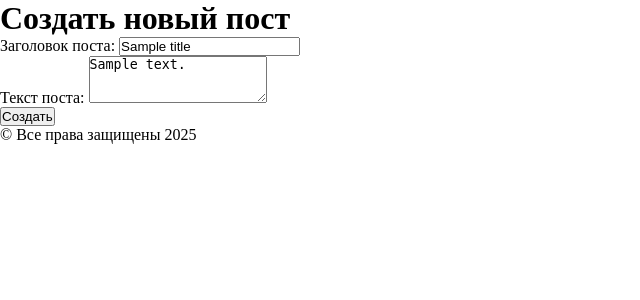
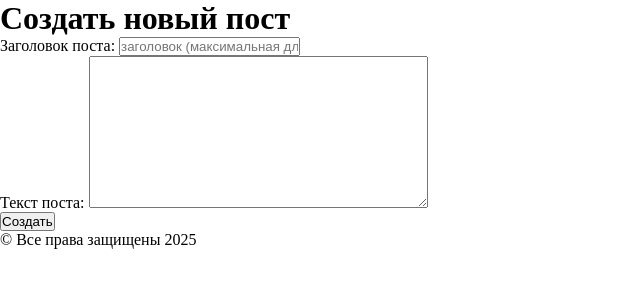
Before and after one commit to Bloedrenn/Pikabu-E-python526, a Django app: template blog/templates/blog/post_add.html in a window 1280 px wide. Shown: the part 18-318 px from the top of the page, without its empty margins (0-640 px from the left). Run offline with Django 5.2, Linux system fonts and the light colour scheme; tables that the repository leaves empty hold one stand-in row (values such as "Sample post"); the template is opened without the code that fills it: values that come from a table or form of the project are taken from there, most other values are stand-ins (such as "Sample title", 1, 10 or a date in 2020).

Commit message:
feat(posts): Изменил форму для добавления поста (forms.Form) и функционал связанный с ним

```diff
--- /dev/null
+++ b/blog/forms.py
@@ -0,0 +1,30 @@
+from django import forms
+
+
+class PostForm(forms.Form):
+  title = forms.CharField(
+    max_length=200,
+    label="Заголовок поста:",
+    required=False,
+    widget=forms.TextInput(attrs={
+      'placeholder': "заголовок (максимальная длина 200 символов)"
+    }) # Можно передавать другие атрибуты, например, "class": 'title-input'
+  )
+
+  text = forms.CharField(
+    label="Текст поста:",
+    widget=forms.Textarea(attrs={
+      'row': 3
+    })
+  )
+
+  def clean_title(self):
+    title = self.cleaned_data['title'].strip()
+
+    if not title:
+      raise forms.ValidationError("Заголовок обязателен.")
+
+    if len(title) < 5:
+      raise forms.ValidationError("Заголовок не должен быть короче 5 символов.")
+
+    return title
--- a/blog/templates/blog/post_add.html
+++ b/blog/templates/blog/post_add.html
@@ -8,27 +8,7 @@
     <form method="POST">
         {% csrf_token %}
 
-        <div>
-            <label for="titleInput">Заголовок поста:</label>
-            <input
-                id="titleInput"
-                name="title"
-                type="text"
-                value="{{ title|default:'' }}"
-                placeholder="заголовок (максимальная длина 200 символов)"
-            >
-            {% if errors.title %}
-                <div style="color: red;">{{ errors.title }}</div>
-            {% endif %}
-        </div>
-
-        <div>
-            <label for="textInput">Текст поста:</label>
-            <textarea id="textInput" name="text" rows="3">{{ text|default:'' }}</textarea>
-            {% if errors.text %}
-                <div style="color: red;">{{ errors.text }}</div>
-            {% endif %}
-        </div>
+        {{ form.as_div }}
 
         <button type="submit">Создать</button>
     </form>
```
Also changed, not shown: blog/views.py (+11 -18 lines).
